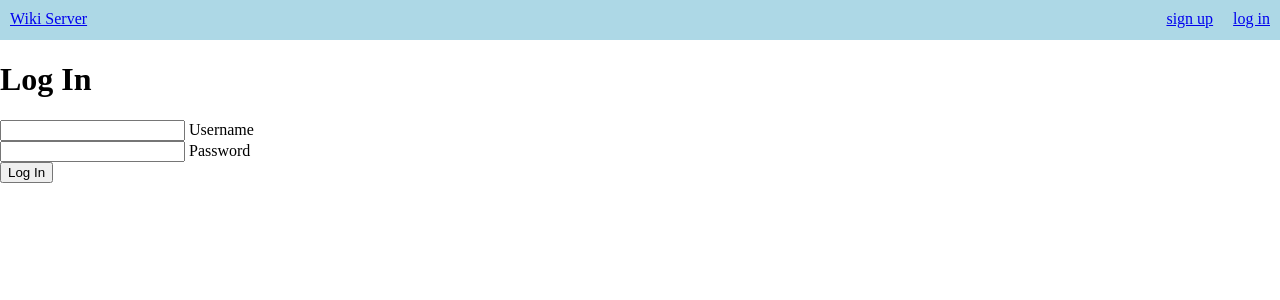
After one commit to geordyp/Wiki-Server, a Django app: page /wiki/login/ in a window 1280 px wide. The commit adds this page. Shown: the top 300 px of the page. Run offline with Django 3.2, Linux system fonts and the light colour scheme.

Commit message:
Add login and logout

```diff
--- a/researchproject/wikiserver/templates/wikiserver/base.html
+++ b/researchproject/wikiserver/templates/wikiserver/base.html
@@ -12,12 +12,18 @@
   <div class="header-bar">
     <div class="title"><a href="{% url 'wikiserver:index' %}">Wiki Server</a></div>
     <div class="btns">
+      {% if username %}
       <div class="btn">
-        <a href="#">log in</a>
+        <a href="{% url 'wikiserver:logout' %}">log out</a>
+      </div>
+      {% else %}
+      <div class="btn">
+        <a href="{% url 'wikiserver:login' %}">log in</a>
       </div>
       <div class="btn">
         <a href="{% url 'wikiserver:signup' %}">sign up</a>
       </div>
+      {% endif %}
     </div>
   </div>
   <div class="content">
--- /dev/null
+++ b/researchproject/wikiserver/templates/wikiserver/login.html
@@ -0,0 +1,17 @@
+{% extends 'wikiserver/base.html' %}
+{% block 'body' %}
+
+<h1>Log In</h1>
+
+<form action="{% url 'wikiserver:login' %}" method="post">{% csrf_token %}
+  <input type="text" name="username" id="username"/>
+  <label for="username">Username</label><br />
+
+  <input type="password" name="password" id="password" />
+  <label for="password">Password</label><br />
+
+  {% if error_message %}<p><strong>{{ error_message }}</strong></p>{% endif %}
+  <input type="submit" value="Log In" />
+</form>
+
+{% endblock %}
--- a/researchproject/wikiserver/urls.py
+++ b/researchproject/wikiserver/urls.py
@@ -9,6 +9,10 @@ urlpatterns = [
     url(r'^$', views.IndexView, name='index'),
     # ex: /wiki/signup/
     url(r'^signup/$', views.UserSignUpView, name='signup'),
+    # ex: /wiki/login/
+    url(r'^login/$', views.UserLogInView, name='login'),
+    # ex: /wiki/logout/
+    url(r'^logout/$', views.UserLogOut, name='logout'),
     # # ex: /wiki/5/
     url(r'^(?P<pk>[0-9]+)/$', views.PageView, name='page')
 ]
--- a/researchproject/wikiserver/views.py
+++ b/researchproject/wikiserver/views.py
@@ -61,6 +61,31 @@ def UserSignUpView(request):
         return HttpResponseRedirect(reverse('wikiserver:index', args=()))
 
 
+def UserLogInView(request):
+    if request.method == 'GET':
+        return render(request, 'wikiserver/login.html')
+    elif request.method == 'POST':
+        # validate form
+        if 'username' not in request.POST or 'password' not in request.POST:
+            return render(request, 'wikiserver/login.html', {
+                'error_message': "invalid form, did not contain username and/or password",
+            }, status=400)
+
+        user = authenticate(username=request.POST['username'], password=request.POST['password'])
+        if user is not None:
+            login(request, user)
+            return HttpResponseRedirect(reverse('wikiserver:index', args=()))
+        else:
+            return render(request, 'wikiserver/login.html', {
+                'error_message': "invalid login, please try again",
+            }, status=400)
+
+
+def UserLogOut(request):
+    logout(request)
+    return HttpResponseRedirect(reverse('wikiserver:index', args=()))
+
+
 def PageView(request, page_id):
     context = {'id':page_id}
     return render(request, 'wikiserver/page.html', context)
```
